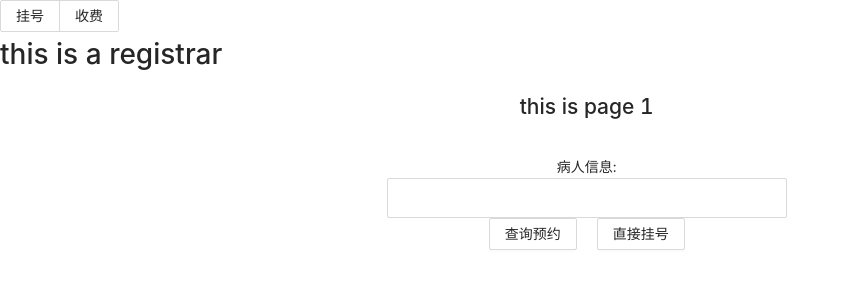
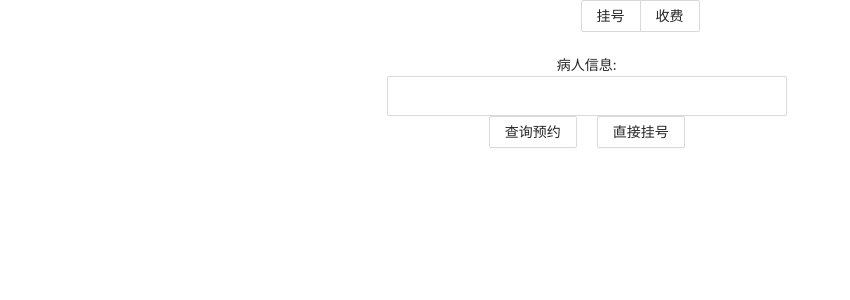
Before and after one commit to hudongyue1/okHospitalFront, a React (Create React App) app: page /charger in a window 1280 px wide. Shown: the top 300 px of the page, without its empty margins (0-850 px from the left). Built offline with nearby package versions, Linux system fonts and the light colour scheme.

Commit message:
modify charger

```diff
--- a/src/charger/charger.js
+++ b/src/charger/charger.js
@@ -14,6 +14,9 @@ import RegInf from '../showInf/RegInf';
 import CharInf from '../showInf/CharInf';
 const token =  "eyJ0eXAiOiJKV1QiLCJhbGciOiJIUzI1NiJ9.eyJleHAiOjE2NDE5NzYwMTEsInN1YiI6InB0cHQxIiwiaWF0IjoxNjQxMzcxMjExfQ.b4JUlc9RoYjqC_am8Gm4pglKRnjnZN4PPkPq_eryoxY";
 
+var divStyle = {
+    textAlign: 'center'
+};
 
 class EnterPatientID extends React.Component {
     constructor(props){
@@ -53,7 +56,7 @@ class EnterPatientID extends React.Component {
         this.props.upperSetState({patientID: e.target.value})
     }
     render() {
-        return <div><Col span={8} align={'center'}  offset={7}><h2>this is page 1</h2> <br/>
+        return <div style={divStyle}><Col span={8} align={'center'}  offset={7}> <br/>
             <span >病人信息:</span>
             <Input size= "large" value = {this.props.upperState.patientID} onChange={this.handleChange} style={{width: "400px"}}/>
             </Col>
@@ -80,7 +83,7 @@ class ConfirmSubscribe extends React.Component {
         this.props.setPage(3);
     }
     render() {
-        return <div><h2>this is page 2</h2>
+        return <div style={divStyle}>
             <span>this is subscribe infrormation{this.props.upperState.subsriptionInf.test}</span> <br/>
             <SubsInf upperState = {this.props.upperState} upperSetState = {this.props.upperSetState}></SubsInf>
             <button onClick={this.confirmSubscribe.bind(this)}> 确认预约 </button>
@@ -108,7 +111,7 @@ function ConfirmRegister(props){
     return (<div><h2>this is page 3</h2>
     <span>this is register information to be filled</span> <br/>
     <InputReg setPage={props.setPage} upperSetState ={props.upperSetState} upperState = {props.upperState}/>
-    <button onClick={chooseDoctor}> 选择医生 </button> <br/>
+
     <button onClick={confirmRegister}> 确认挂号 </button>
     </div>)
 }
@@ -141,7 +144,7 @@ class Registrar extends React.Component {
         this.setState({page: p});
     }
     render() {
-        return (<div><h1>this is a registrar</h1>
+        return (<div>
             {this.state.page == 1 ? <EnterPatientID setPage = {this.setPage.bind(this)} upperState = {this.state} upperSetState = {this.setState.bind(this)}/>:
             this.state.page == 2 ? (<ConfirmSubscribe setPage = {this.setPage.bind(this)} upperState = {this.state} upperSetState = {this.setState.bind(this)}/>):
             this.state.page == 3 ? <ConfirmRegister setPage = {this.setPage.bind(this)} upperState = {this.state} upperSetState = {this.setState.bind(this)}/>:
@@ -166,10 +169,8 @@ function GetChargeTable(props) {
         console.log(inputVal)
         setInputVal(e.target.value);
     }
-    return (<div><h1>this is a charger</h1>
-        <h2>use this to get charge table!</h2>
-
-        <span>input the id of charge table here!</span> <br/>
+    return (<div>
+        <span>输入账单:</span> <br/>
         <Col span={8} align={'center'}  offset={7}>
             <Input size= "large" value ={inputVal}  style={{width: "400px"}} onChange = {handleChange}/>
         </Col>
@@ -186,8 +187,7 @@ function ConfirmChargeTable(props) {
 
         nav("/charger/charge/pay?id="+tableId);
     });
-    return (<div><h1>this is a charger</h1>
-        <h2>confirm charge table here!</h2>
+    return (<div>
         <span>this is the inf of charge table</span> <br/>
         <CharInf upperSetState = {props.upperSetState} upperState = {props.upperState}></CharInf>
         <button onClick = {toPayCharge}> 确认账单 </button> <br/>
@@ -233,7 +233,7 @@ function Charger (props) {
 
     }
     return (
-        <div>
+        <div style={divStyle}>
         <Radio.Group  defaultValue={curPage} buttonStyle="solid" onChange={handleChange}>
             <Radio.Button value="charger/register">挂号</Radio.Button>
             <Radio.Button value="charger/charge">收费</Radio.Button>
```
